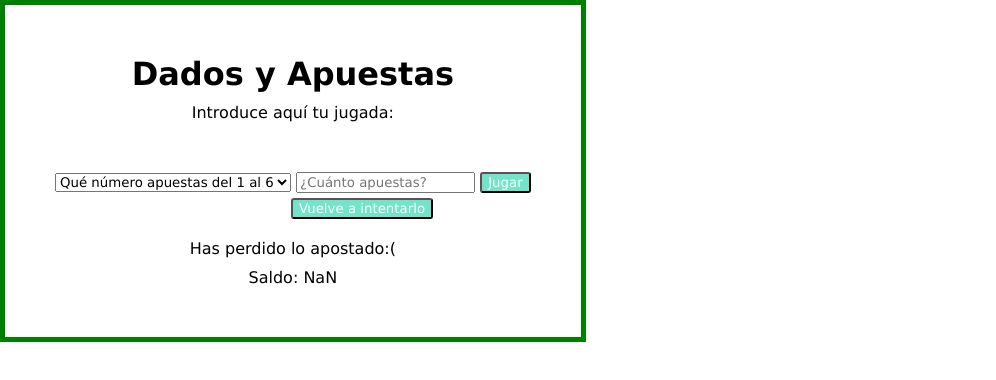
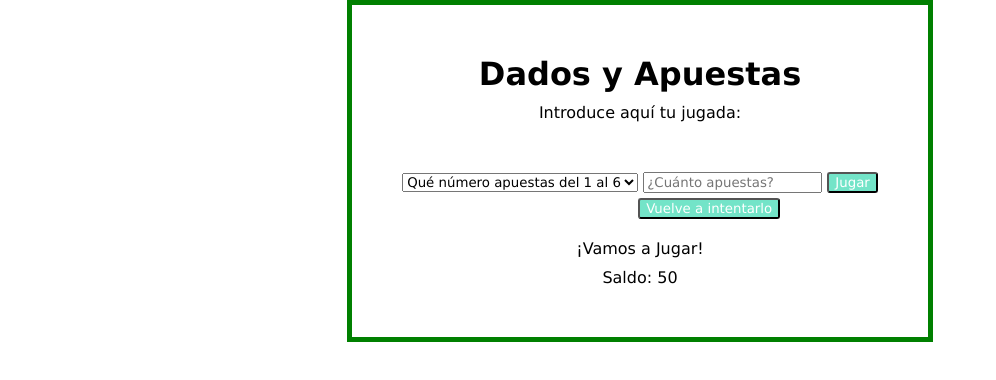
Before and after one commit to Adalab/modulo-2-evaluacion-intermedia-ruadaslucia, a plain HTML site: page index.html in a window 1280 px wide. Both pictures are taken after a click on the button "Jugar". Shown: the whole page, without its empty margins (0-996 px from the left). Drawn offline with Linux system fonts and the light colour scheme.

Commit message:
fix const

```diff
--- a/index.html
+++ b/index.html
@@ -9,6 +9,7 @@
   </head>
   <body>
     <main class="main">
+      <div class="container">
         <div class="topSelect">
           <h1 class="title">Dados y Apuestas</h1>
           <p class="text">Introduce aquí tu jugada:</p>
@@ -40,6 +41,7 @@
             <p class="player js-moneyLeft">Saldo: 50</p>
           </div>
         </form>
+      </div>
     </main>
     <script src="./js/main.js"></script>
   </body>
--- a/js/main.js
+++ b/js/main.js
@@ -11,26 +11,27 @@ const button = document.querySelector('.js-button');
 const playText = document.querySelector('.js-goPlay');
 //texto saldo restante
 const leftover = document.querySelector('.js-moneyLeft');
-
 //boton try again
 const btnReset =document.querySelector('.js-tryAgain');
 
+const maxNum=6;
+const randomNum=getRandomNumber(maxNum);
 
-
-const randomNum = getRandomNumber (6);
-let cont = 0;
+const winningMessage = "¡Has ganado el doble de lo apostado";
+const losingMessage = "Has perdido lo apostado:(";
 //----funciones
 
 function getRandomNumber (max){
     return Math.ceil(Math.random()*max);
 } //---------------------------------------funciona
-console.log("random number: " + randomNum);
 
 //evento click en boton
 button.addEventListener("click", handleClickButton);
 
 function handleClickButton(){
     //comprobar el numero
+
+    let selectedNumber = parseInt(selectNumber.value);
     checkNum();
     counterMoney();
 
@@ -38,14 +39,13 @@ function handleClickButton(){
 
 //checkNum();
 function checkNum(){
-    const num = parseInt (selectNum.value);
-    console.log("the input numb " + num);
     if (num === randomNum){
         playText.innerHTML="¡Has ganado el doble de lo apostado";
-    }else if(num!==randomNum){
-        playText.innerHTML="Has perdido lo apostado:(";
+    }else{
+        playText.innerHTML="Has perdido lo apostado :(";
     }
 }
+
 function counterMoney(){
 
     const money=parseInt(inputNum.value);
--- a/styles/main.css
+++ b/styles/main.css
@@ -6,12 +6,14 @@
 .hiden {
   display: none;
 }
-.main {
-  padding: 50px;
+.main{
   display: flex;
   flex-direction: column;
   justify-content: center;
   align-items: center;
+}
+.container {
+  padding: 50px;
   background-color: white;
   border: solid green 5px;
   width: fit-content;
```
Lines whose indentation alone changed are shown as unchanged.
